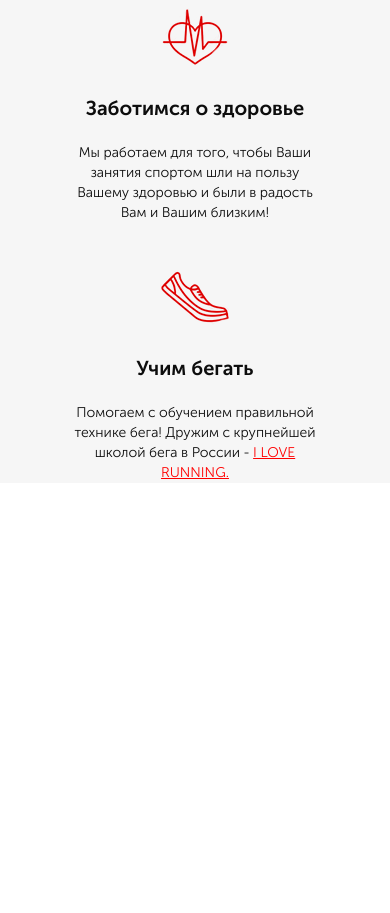
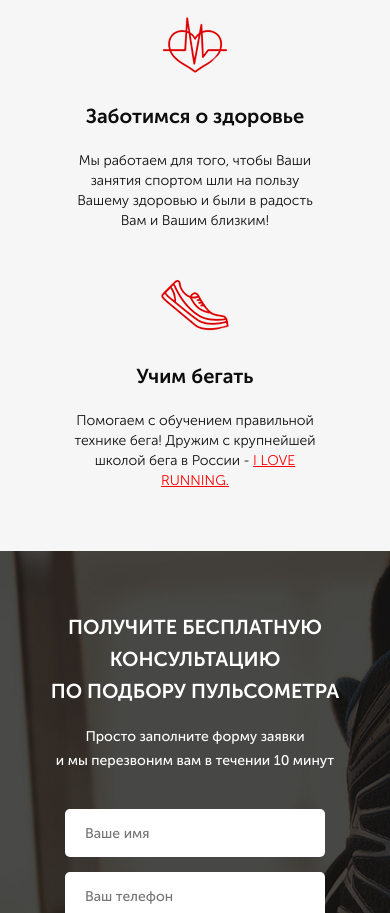
Before and after one commit to Yakiv2512/project_run_smart, a website: page src/index.html in a window 390 px wide. Shown: the part 1087-2000 px from the top of the page. Before the commit the page ends 1570 px from the top, so only its background shows below. Drawn offline with Linux system fonts and the light colour scheme.

Commit message:
3 sections + mobile version

```diff
--- a/src/css/blocks/header.min.css
+++ /dev/null
@@ -1 +0,0 @@
-.header{display:flex;justify-content:space-between;justify-content:center}
--- a/src/index.html
+++ b/src/index.html
@@ -10,6 +10,7 @@
     <link rel="stylesheet" href="css/style.min.css">
 </head>
 <body>
+
     <div class="promo">
         <div class="container">
             <header class="header">
@@ -50,11 +51,12 @@
             </div>
         </div>
     </div>
+
     <div class="benefits">
         <div class="container">
-            <div class="title">
+            <h2 class="title">
                 НАШИ ПРЕИМУЩЕСТВА
-            </div>
+            </h2>
             <div class="benefits__items">
                 <div class="benefits__item">
                     <div class="benefits__img">
@@ -93,5 +95,26 @@
             </div>
         </div>
     </div>
+
+    <div class="consultation">
+        <div class="container">
+            <h2 class="title title_left">
+                Получите бесплатную консультацию<br>
+                по подбору пульсометра
+            </h2>
+            <div class="consultation__desc">
+                Просто заполните форму заявки<br>
+                и мы перезвоним вам в течении 10 минут
+            </div>
+            <form class="feed-form" action="#">
+                <input required placeholder="Ваше имя" type="text">
+                <input required placeholder="Ваш телефон" type="tel">
+                <input required placeholder="Ваш E-mail" type="email">
+
+                <button class="button button_submit">заказать кОНСУЛЬТАЦИЮ</button>
+            </form>
+        </div>
+    </div>
+
 </body>
 </html>
--- a/src/sass/base/_general.scss
+++ b/src/sass/base/_general.scss
@@ -8,3 +8,6 @@
 @import 'blocks/buttons';
 @import 'blocks/benefits';
 @import 'blocks/title';
+@import 'blocks/header';
+@import 'blocks/consultation';
+@import 'blocks/forms';
--- a/src/sass/base/_media.scss
+++ b/src/sass/base/_media.scss
@@ -65,7 +65,21 @@
             line-height: 20px;
         }
     }
+    .title {
+        &_left {
+            font-size: 22px;
+            line-height: 36px;
+        }
+    }
+    .consultation {
+        padding-left: 20px;
+        &__desc {
+            font-size: 16px;
+            line-height: 26px;
+        }
+    }
 }
+
 
 @media ( max-width: 576px ) {
     .container {
@@ -156,4 +170,26 @@
             font-size: 20px;
         }
     }
+    .consultation {
+        padding: 60px 0 0 0;
+        &__desc {
+            font-size: 14px;
+            line-height: 24px;
+            text-align: center;
+            margin-top: 18px;
+        }
+    }
+    .title {
+        &_left {
+            font-size: 20px;
+            line-height: 32px;
+            text-align: center;
+        }
+    }
+    .feed-form {
+        justify-content: center;
+        align-items: stretch;
+        width: 260px;
+        margin: 36px auto 0 auto;
+    }
 }
--- a/src/sass/blocks/_benefits.scss
+++ b/src/sass/blocks/_benefits.scss
@@ -1,10 +1,9 @@
 .benefits {
     background: #F6F6F6;
-    padding-top: 60px;
+    padding: 60px 0;
     &__items {
         display: flex;
         justify-content: space-between;
-        // align-items: center;
         margin-top: 60px;
     }
     &__item {
--- a/src/sass/blocks/_buttons.scss
+++ b/src/sass/blocks/_buttons.scss
@@ -14,4 +14,9 @@
         font-size: 16px;
         margin-top: 67px;
     }
+    &_submit {
+        width: 100%;
+        font-size: 16px;
+        height: 54px;
+    }
 }
--- /dev/null
+++ b/src/sass/blocks/_consultation.scss
@@ -0,0 +1,12 @@
+.consultation {
+    min-height: 680px;
+    padding: 100px 0 92px 0;
+    background: url('../img/consultation/bg.jpg') center center/cover no-repeat;
+    &__desc {
+        font-weight: 500;
+        font-size: 20px;
+        line-height: 30px;
+        color: #FFFFFF;
+        margin-top: 8px;
+    }
+}
--- /dev/null
+++ b/src/sass/blocks/_forms.scss
@@ -0,0 +1,20 @@
+.feed-form {
+    margin-top: 36px;
+    display: flex;
+    flex-direction: column;
+    width: 300px;
+    input {
+        background: #FFFFFF;
+        border-radius: 5px;
+        border: none;
+        height: 48px;
+        margin-bottom: 15px;
+        padding: 0 20px;
+        font-weight: 400;
+        font-size: 14px;
+        color: #4B4B4B;
+        &:nth-child(3) {
+            margin-bottom: 20px;
+        }
+    }
+}
--- a/src/sass/blocks/_promo.scss
+++ b/src/sass/blocks/_promo.scss
@@ -1,7 +1,7 @@
 .promo {
     min-height: 650px;
     padding: 21px 0 93px 0;
-    background: url(../../img/main/bg.jpg) center center/cover no-repeat;
+    background: url('../img/main/bg.jpg') center center/cover no-repeat;
     &__wrapper {
         display: flex;
         flex-direction: column;
@@ -43,7 +43,7 @@
         }
     }
     &__link {
-        margin-top: 18px;
+        margin-top: 8px;
         font-weight: 500;
         font-size: 16px;
         line-height: 25px;
--- a/src/sass/blocks/_title.scss
+++ b/src/sass/blocks/_title.scss
@@ -4,4 +4,11 @@
     line-height: 30px;
     text-align: center;
     color: #0D0D0D;
+    text-transform: uppercase;
+    &_left {
+        font-size: 36px;
+        line-height: 54px;
+        color: #FFFFFF;
+        text-align: left;
+    }
 }
```
Also changed, not shown: src/css/style.min.css.
